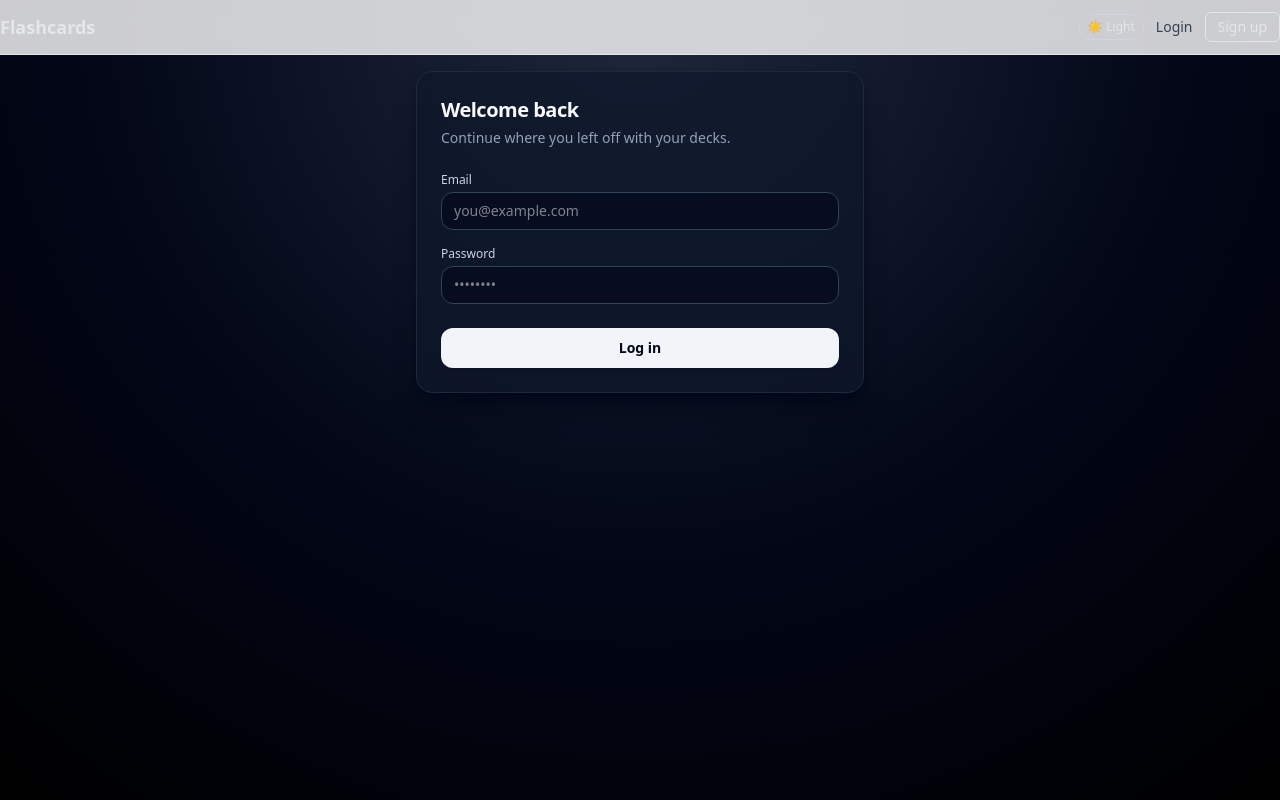
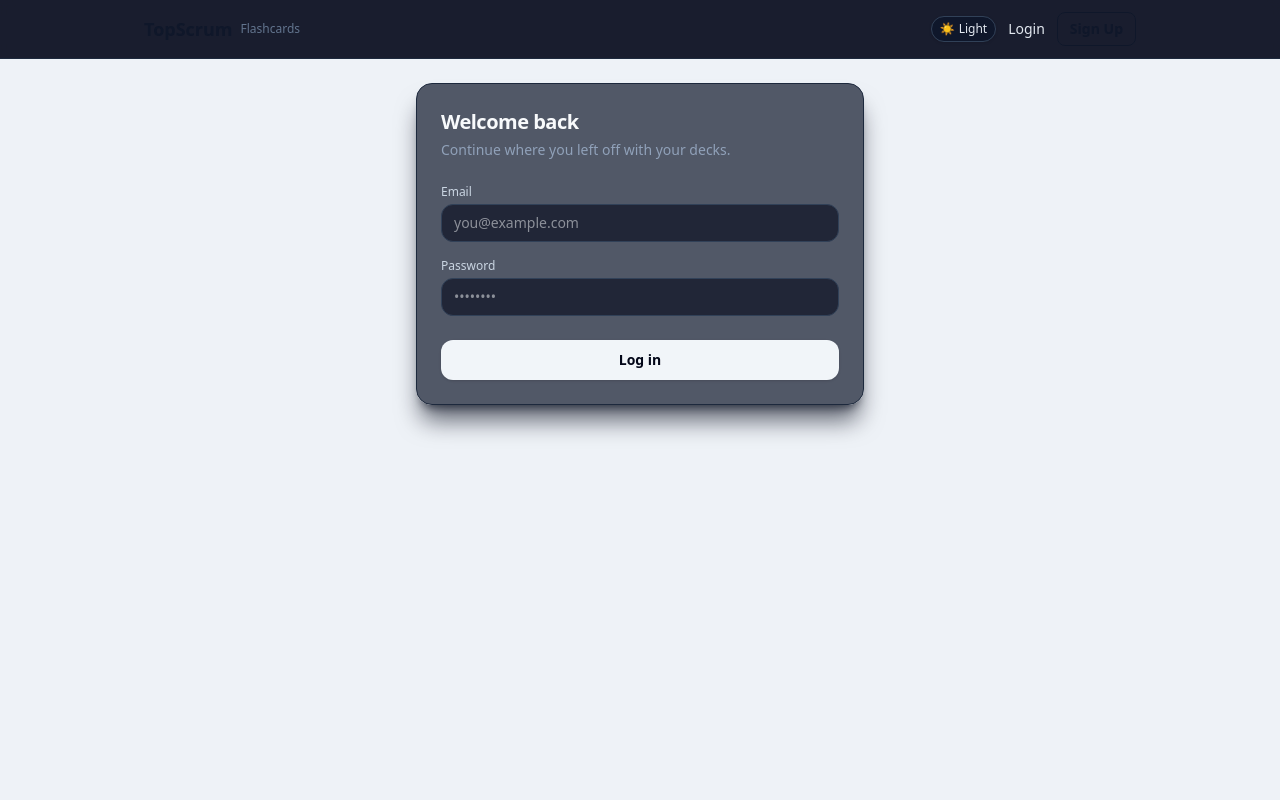
Before and after one commit to phortyteaux/TopScrum_Revival, a React (Vite) app: page /login in a window 1280 px wide. Built offline with nearby package versions, Linux system fonts and the light colour scheme.

Commit message:
worked on more tweaks

```diff
--- a/src/App.jsx
+++ b/src/App.jsx
@@ -2,16 +2,19 @@
 import React from 'react';
 import { Routes, Route, Navigate } from 'react-router-dom';
 
-import Navbar from './components/navbar';
+import Navbar from './components/Navbar';
+
 import Home from './pages/Home';
-
 import Login from './pages/Login';
 import Signup from './pages/Signup';
 import Decks from './pages/MyDecks';
-import NewDeck from './pages/CreateDeck';
-import DeckDetail from './pages/DeckDetails';
+import CreateDeck from './pages/CreateDeck';
+import DeckDetails from './pages/DeckDetails';
 import EditDeck from './pages/EditDeck';
-import ReviewPage from './pages/ReviewDeck'; // if/when you make one
+import ReviewDeck from './pages/ReviewDeck';
+import DeckStats from './pages/DeckStats';
+import AddCard from './pages/AddCard';
+import EditCard from './pages/EditCard';
 
 import { useAuth } from './context/AuthContext';
 
@@ -22,60 +25,69 @@ function App() {
     <>
       <Navbar />
 
-      <main className="app-container py-4">
+      <main className="mx-auto max-w-4xl w-full px-4 py-6">
         <Routes>
-          {/* Default route: send logged-in users to /decks, otherwise to /login */}
-          <Route path="/" element={<Home />} />
+          {/* Landing route */}
+          <Route
+            path="/"
+            element={user ? <Navigate to="/decks" replace /> : <Home />}
+          />
 
           {/* Auth routes – only show if NOT logged in */}
           <Route
             path="/login"
-            element={
-              user ? <Navigate to="/decks" replace /> : <Login />
-            }
+            element={user ? <Navigate to="/decks" replace /> : <Login />}
           />
           <Route
             path="/signup"
-            element={
-              user ? <Navigate to="/decks" replace /> : <Signup />
-            }
+            element={user ? <Navigate to="/decks" replace /> : <Signup />}
           />
 
-          {/* Protected routes – only for logged-in users */}
+          {/* Deck list (support both /decks and /my-decks) */}
           <Route
             path="/decks"
-            element={
-              user ? <Decks /> : <Navigate to="/login" replace />
-            }
+            element={user ? <Decks /> : <Navigate to="/login" replace />}
           />
           <Route
+            path="/my-decks"
+            element={user ? <Decks /> : <Navigate to="/login" replace />}
+          />
+
+          {/* Create deck */}
+          <Route
             path="/decks/new"
-            element={
-              user ? <NewDeck /> : <Navigate to="/login" replace />
-            }
+            element={user ? <CreateDeck /> : <Navigate to="/login" replace />}
+          />
+
+          {/* Single deck + actions – note: /deck/:id (singular) */}
+          <Route
+            path="/deck/:id"
+            element={user ? <DeckDetails /> : <Navigate to="/login" replace />}
           />
           <Route
-            path="/decks/:deckId"
-            element={
-              user ? <DeckDetail /> : <Navigate to="/login" replace />
-            }
+            path="/deck/:id/edit"
+            element={user ? <EditDeck /> : <Navigate to="/login" replace />}
           />
           <Route
-            path="/decks/:deckId/edit"
-            element={
-              user ? <EditDeck /> : <Navigate to="/login" replace />
-            }
+            path="/deck/:id/review"
+            element={user ? <ReviewDeck /> : <Navigate to="/login" replace />}
+          />
+          <Route
+            path="/deck/:id/stats"
+            element={user ? <DeckStats /> : <Navigate to="/login" replace />}
+          />
+          <Route
+            path="/deck/:id/add-card"
+            element={user ? <AddCard /> : <Navigate to="/login" replace />}
           />
 
-          {/* Example review route if you build it */}
-          {/* <Route
-            path="/review/:deckId"
-            element={
-              user ? <ReviewPage /> : <Navigate to="/login" replace />
-            }
-          /> */}
+          {/* Card edit */}
+          <Route
+            path="/card/:id/edit"
+            element={user ? <EditCard /> : <Navigate to="/login" replace />}
+          />
 
-          {/* Catch-all: go home */}
+          {/* Catch-all */}
           <Route path="*" element={<Navigate to="/" replace />} />
         </Routes>
       </main>
--- a/src/components/Navbar.jsx
+++ b/src/components/Navbar.jsx
@@ -1,82 +1,92 @@
 // src/components/Navbar.jsx
-import React from "react";
-import { Link, useNavigate } from "react-router-dom";
-import { supabase } from "../lib/supabaseClient";
-import { useAuth } from "../context/AuthContext";
-import { useTheme } from "../context/ThemeContext";
+import React from 'react';
+import { Link, useNavigate, useLocation } from 'react-router-dom';
+import { supabase } from '../lib/supabaseClient';
+import { useAuth } from '../context/AuthContext';
+import { useTheme } from '../context/ThemeContext';
 
 export default function Navbar() {
   const { user } = useAuth();
   const navigate = useNavigate();
+  const location = useLocation();
   const { theme, toggleTheme } = useTheme();
+
+  const onHomePage = location.pathname === '/';
 
   const handleLogout = async () => {
     await supabase.auth.signOut();
-    navigate("/login");
+    navigate('/login');
   };
 
   return (
-    <nav className="border-b bg-white/80 dark:bg-gray-900/80 backdrop-blur sticky top-0 z-10">
-      <div className="app-container flex items-center justify-between py-3">
-        {/* Left */}
-        <div className="flex items-center gap-4">
+    <nav className="border-b border-slate-800 bg-slate-950/90 backdrop-blur">
+      <div className="mx-auto flex max-w-5xl items-center justify-between px-4 py-3">
+        {/* Left: Logo / Brand */}
+        <div className="flex items-center gap-2">
           <Link
             to="/"
-            className="font-semibold text-lg text-brand dark:text-brand"
+            className="text-lg font-semibold text-brand-400 hover:text-brand-300"
           >
+            TopScrum
+          </Link>
+          <span className="hidden text-xs text-slate-500 sm:inline">
             Flashcards
-          </Link>
-
-          {user && (
-            <Link
-              to="/decks"
-              className="text-sm text-gray-600 dark:text-gray-300 hover:text-brand"
-            >
-              Decks
-            </Link>
-          )}
+          </span>
         </div>
 
-        {/* Right */}
+        {/* Right: Theme toggle + Auth controls */}
         <div className="flex items-center gap-3">
           {/* Theme toggle */}
           <button
+            type="button"
             onClick={toggleTheme}
-            className="inline-flex items-center gap-1 text-xs px-2 py-1 rounded-full border border-gray-300 dark:border-gray-700 hover:bg-gray-100 dark:hover:bg-gray-800 transition"
+            className="flex items-center gap-1 rounded-full border border-slate-700 bg-slate-900 px-2 py-1 text-xs text-slate-200 shadow-sm hover:border-brand-400"
           >
-            <span>{theme === "dark" ? "🌙" : "☀️"}</span>
+            <span>{theme === 'dark' ? '🌙' : '☀️'}</span>
             <span className="hidden sm:inline">
-              {theme === "dark" ? "Dark" : "Light"}
+              {theme === 'dark' ? 'Dark' : 'Light'}
             </span>
           </button>
 
+          {/* Auth section */}
           {user ? (
-            <>
-              <span className="hidden sm:inline text-xs text-gray-500 dark:text-gray-400">
+            <div className="flex items-center gap-3">
+              <span className="hidden text-xs text-slate-400 sm:inline">
                 {user.email}
               </span>
+
+              <Link
+                to="/decks"
+                className="rounded-lg bg-brand-500 px-3 py-1.5 text-xs font-semibold text-white shadow hover:bg-brand-600 sm:text-sm"
+              >
+                My Decks
+              </Link>
+
               <button
                 onClick={handleLogout}
-                className="text-xs sm:text-sm px-3 py-1 rounded-md border border-gray-300 dark:border-gray-600 hover:bg-gray-100 dark:hover:bg-gray-800 transition"
+                className="text-xs text-slate-300 hover:text-red-400 sm:text-sm"
               >
                 Logout
               </button>
-            </>
+            </div>
           ) : (
-            <>
+            // Hide Login / Sign Up on the home page
+            !onHomePage && (
+              <div className="flex items-center gap-3">
                 <Link
                   to="/login"
-                className="text-xs sm:text-sm text-gray-700 dark:text-gray-200 hover:text-brand"
+                  className="text-xs font-medium text-slate-200 hover:text-brand-400 sm:text-sm"
                 >
                   Login
                 </Link>
                 <Link
                   to="/signup"
-                className="text-xs sm:text-sm px-3 py-1 rounded-md border border-brand text-brand hover:bg-brand hover:text-white transition"
+                  className="rounded-lg border border-brand-500 px-3 py-1.5 text-xs font-semibold text-brand-400 hover:bg-brand-500 hover:text-white sm:text-sm"
                 >
-                Sign up
+                  Sign Up
                 </Link>
-            </>
+              </div>
+            )
           )}
         </div>
       </div>
--- a/src/context/ThemeContext.jsx
+++ b/src/context/ThemeContext.jsx
@@ -1,49 +1,75 @@
 // src/context/ThemeContext.jsx
-import React, { createContext, useContext, useEffect, useState } from 'react';
+import React, {
+  createContext,
+  useContext,
+  useEffect,
+  useState,
+} from 'react';
 
 const ThemeContext = createContext(null);
 const THEME_KEY = 'flashcards-theme';
 
+function applyThemeClass(theme) {
+  const root = document.documentElement;
+  if (!root) return;
+
+  if (theme === 'dark') {
+    root.classList.add('dark');
+  } else {
+    root.classList.remove('dark');
+  }
+}
+
 export function ThemeProvider({ children }) {
   const [theme, setTheme] = useState('light');
 
+  // On mount: read from localStorage or system preference
   useEffect(() => {
-    const stored = localStorage.getItem(THEME_KEY);
-    if (stored === 'light' || stored === 'dark') {
-      setTheme(stored);
-      setHtmlClass(stored);
-    } else {
-      const prefersDark = window.matchMedia?.(
-        '(prefers-color-scheme: dark)'
-      ).matches;
-      const initial = prefersDark ? 'dark' : 'light';
+    try {
+      const stored = window.localStorage.getItem(THEME_KEY);
+      let initial = 'light';
+
+      if (stored === 'light' || stored === 'dark') {
+        initial = stored;
+      } else if (
+        window.matchMedia &&
+        window.matchMedia('(prefers-color-scheme: dark)').matches
+      ) {
+        initial = 'dark';
+      }
+
       setTheme(initial);
-      setHtmlClass(initial);
+      applyThemeClass(initial);
+    } catch (e) {
+      // If localStorage is blocked, just default to light
+      applyThemeClass('light');
     }
   }, []);
-
-  const setHtmlClass = (mode) => {
-    const root = document.documentElement;
-    if (mode === 'dark') root.classList.add('dark');
-    else root.classList.remove('dark');
-  };
 
   const toggleTheme = () => {
     setTheme((prev) => {
       const next = prev === 'dark' ? 'light' : 'dark';
-      localStorage.setItem(THEME_KEY, next);
-      setHtmlClass(next);
+      try {
+        window.localStorage.setItem(THEME_KEY, next);
+      } catch (e) {
+        // ignore
+      }
+      applyThemeClass(next);
       return next;
     });
   };
 
   const value = { theme, toggleTheme };
 
-  return <ThemeContext.Provider value={value}>{children}</ThemeContext.Provider>;
+  return (
+    <ThemeContext.Provider value={value}>{children}</ThemeContext.Provider>
+  );
 }
 
 export function useTheme() {
   const ctx = useContext(ThemeContext);
-  if (!ctx) throw new Error('useTheme must be used within ThemeProvider');
+  if (!ctx) {
+    throw new Error('useTheme must be used within ThemeProvider');
+  }
   return ctx;
 }
--- a/src/index.css
+++ b/src/index.css
@@ -2,7 +2,13 @@
 
 /* App-wide resets & background */
 
+/* Let theme be switchable instead of forcing dark all the time */
 :root {
+  color-scheme: light;
+}
+
+/* When ThemeContext sets <html class="dark">, use dark color scheme */
+.dark {
   color-scheme: dark;
 }
 
@@ -20,12 +26,25 @@ body,
   height: 100%;
 }
 
+/* Light theme */
 body {
-  font-family: system-ui, -apple-system, BlinkMacSystemFont, 'Segoe UI',
-    sans-serif;
+  font-family: system-ui, -apple-system, BlinkMacSystemFont, 'Segoe UI', sans-serif;
+  background: #eef2f7; /* slightly deeper, cleaner light slate background */
+  color: #0f172a;      /* slate-900 */
+}
+
+/* A consistent default container background in light mode */
+.light-card {
+  background-color: #ffffff;
+  border: 1px solid #cbd5e1; /* slate-300 */
+}
+
+/* Dark theme */
+.dark body {
   background: radial-gradient(circle at top, #1e293b 0, #020617 55%, #000 100%);
   color: #e5e7eb;
 }
+
 
 /* Scrollbar (optional) */
 ::-webkit-scrollbar {
--- a/src/pages/Home.jsx
+++ b/src/pages/Home.jsx
@@ -22,7 +22,7 @@ export default function Home() {
               </span>
             </h1>
 
-            <p className="max-w-xl text-sm text-slate-300 sm:text-base">
+            <p className="max-w-xl text-sm text-slate-600 dark:text-slate-300 sm:text-base">
               Your study companion — fast, clean, powerful. Create decks, review smarter,
               and track your progress in seconds.
             </p>
--- a/tailwind.config.js
+++ b/tailwind.config.js
@@ -1,5 +1,6 @@
 /** @type {import('tailwindcss').Config} */
 export default {
+  darkMode: 'class', // ⬅⬅⬅ add this line
   content: ['./index.html', './src/**/*.{js,jsx,ts,tsx}'],
   theme: {
     extend: {
```
Lines whose indentation alone changed are shown as unchanged.
